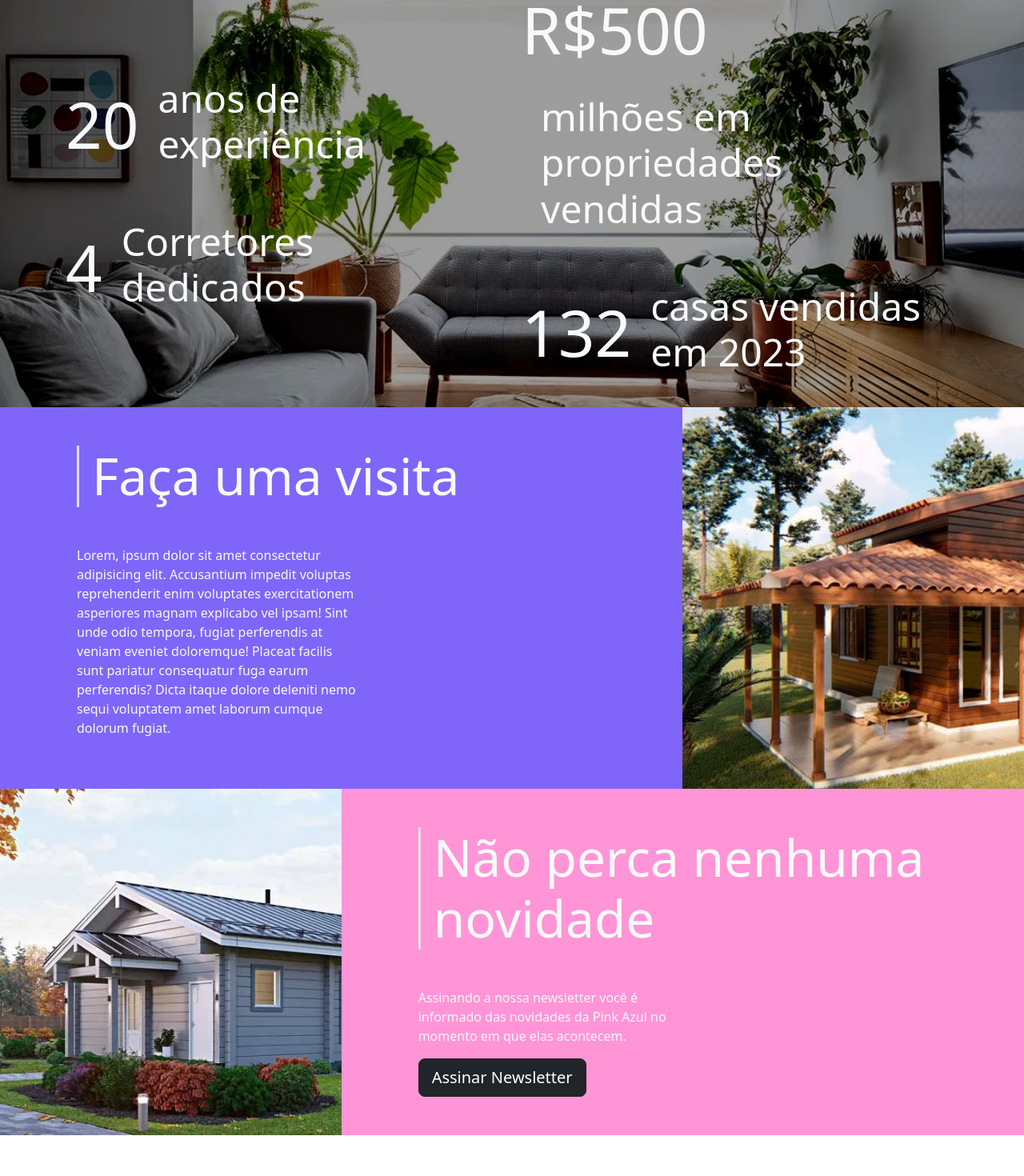
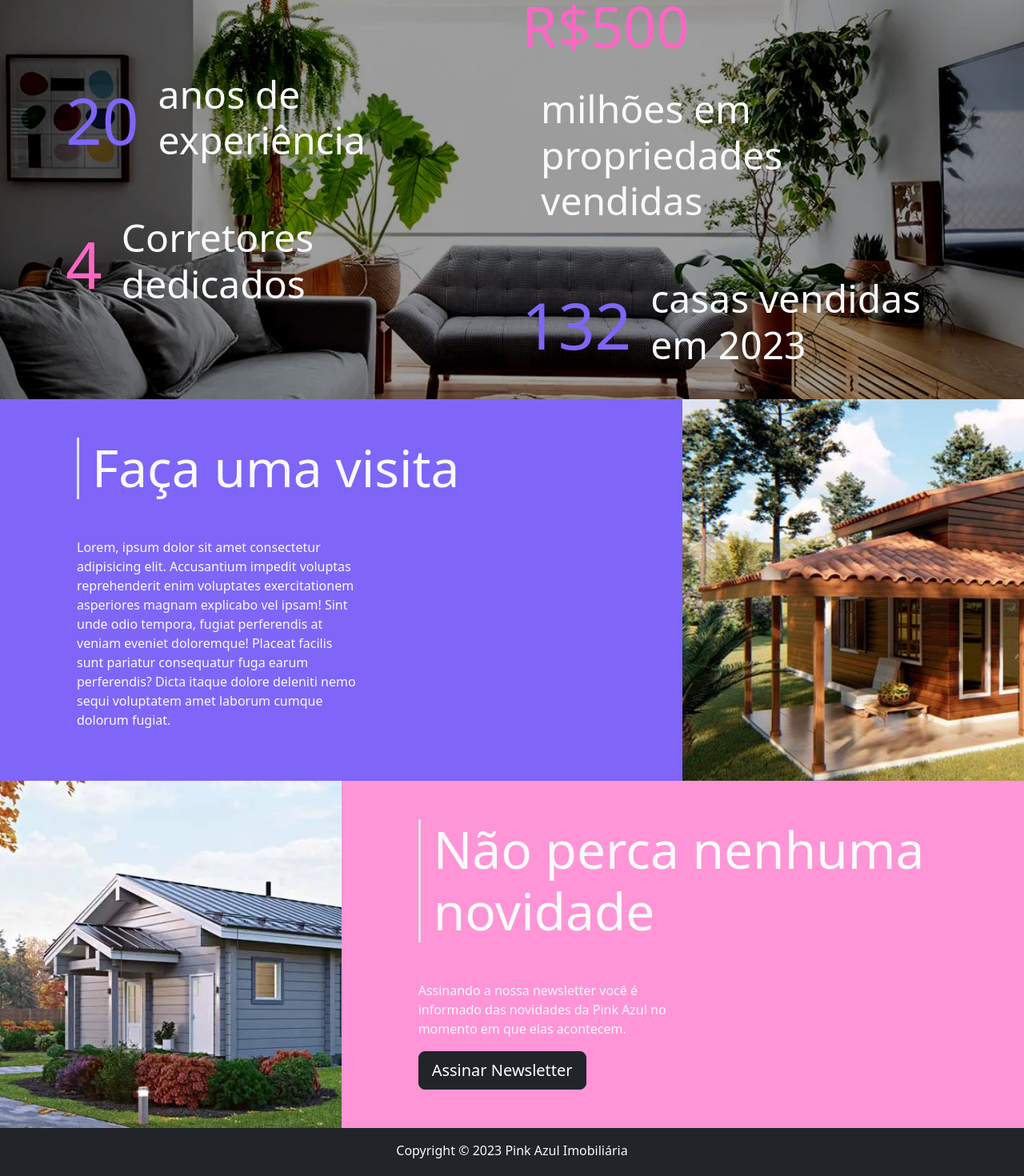
Before and after one commit to phllp/udesc-imobiliaria, a Vue app: page / in a window 1280 px wide. Shown: the part 972-2442 px from the top of the page at 80% size. Before the commit the page ends 2391 px from the top, so only its background shows below. Built offline with nearby package versions, Linux system fonts and the light colour scheme.

Commit message:
feat: create page footer

```diff
--- a/src/App.vue
+++ b/src/App.vue
@@ -1,15 +1,18 @@
 <template>
   <PageHeader/>
   <router-view path="$router.key" />
+  <PageFooter/>
 </template>
 
 <script>
 import PageHeader from '@/components/PageHeader.vue'
+import PageFooter from '@/components/PageFooter.vue';
 
 export default {
   name: 'App',
   components: {
-    PageHeader
+    PageHeader,
+    PageFooter
   }
 }
 </script>
--- /dev/null
+++ b/src/components/PageFooter.vue
@@ -0,0 +1,22 @@
+<template>
+    <footer class="bg-dark text-light">
+        <div class="container align-items-center text-center">
+            <p class="muted pt-3">Copyright &copy; 2023 Pink Azul Imobiliária </p>
+        </div>
+    </footer>
+</template>
+
+
+<script>
+export default {
+    name: 'PageFooter'
+}
+</script>
+
+<style scoped>
+
+footer {
+    height: 60px;
+}
+
+</style>
--- a/src/pages/HomePage.vue
+++ b/src/pages/HomePage.vue
@@ -33,21 +33,21 @@
                 <div class="row align-items-center justify-content-center">
                     <div class="col-md">
                         <div class="d-flex flex-wrap flex-sm-row flex-column align-items-center">
-                            <h1 class="display-1">20</h1>
+                            <h1 class="display-1 text-primary">20</h1>
                             <p class="display-5 p-4">anos de <br> experiência</p>
                         </div>
                         <div class="d-flex flex-wrap flex-sm-row flex-column align-items-center">
-                            <h1 class="display-1">4</h1>
+                            <h1 class="display-1 text-info">4</h1>
                             <p class="display-5 p-4">Corretores <br> dedicados</p>
                         </div>
                     </div>
                     <div class="col-md">
                         <div class="d-flex flex-wrap flex-sm-row flex-column align-items-center">
-                            <h1 class="display-1">R$500</h1>
+                            <h1 class="display-2 text-info">R$500</h1>
                             <p class="display-5 p-4">milhões em <br> propriedades <br> vendidas</p>
                         </div>
                         <div class="d-flex flex-wrap flex-sm-row flex-column align-items-center">
-                            <h1 class="display-1">132</h1>
+                            <h1 class="display-1 text-primary">132</h1>
                             <p class="display-5 p-4">casas vendidas <br> em 2023</p>
                         </div>
                     </div>
@@ -106,7 +106,8 @@
 
                         <div class="modal-body d-flex flex-column align-items-center">
                             <img src="../assets/dog.gif" class="w-50 mb-4 shadow-lg">
-                            <p class="text-center lead">Novos imóveis, ofertas e oportunidades, tudo isso e muito mais direto no seu email!</p>
+                            <p class="text-center lead">Novos imóveis, ofertas e oportunidades, tudo isso e muito mais
+                                direto no seu email!</p>
                             <label for="modal-email" class="form-label muted">Seu endereço de email:</label>
                             <input type="email" class="form-control" id="modal-email" placeholder="seu.email@mail.com">
                         </div>
@@ -125,6 +126,7 @@
 </template>
 
 <script>
+
 
 export default {
     name: 'HomePage'
```
